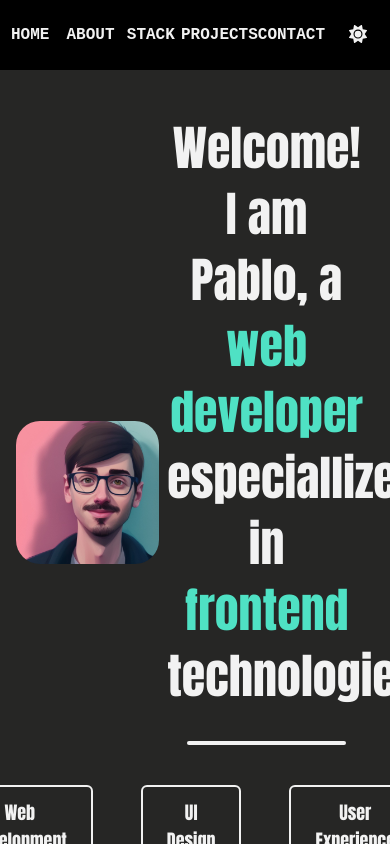
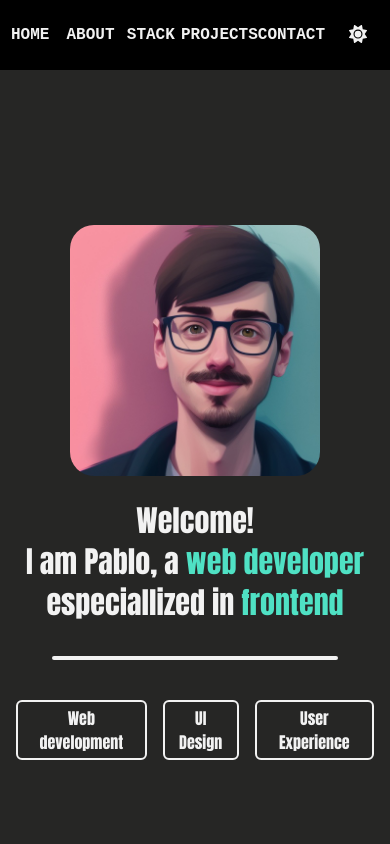
Before and after one commit to pabloff95/portfolio, a React (Vite) app: page / in a window 390 px wide. Built offline with nearby package versions, Linux system fonts and the light colour scheme.

Commit message:
Make home page responsive

```diff
--- a/src/pages/Home.tsx
+++ b/src/pages/Home.tsx
@@ -2,32 +2,32 @@ export default function Home() {
   return (
     <>
       <section className="h-[100vh] w-full overflow-hidden">
-        <div className="flex h-full w-full justify-center items-center px-4">
-          <div className="w-[40%] hidden-animation hidden-animation-left">
+        <div className="flex flex-col lg:flex-row h-full w-full justify-center items-center px-4">
+          <div className="mb-6 lg:mb-0 w-[70%] lg:w-[40vw] lg:hidden-animation lg:hidden-animation-left">
             <img
               className="rounded-3xl m-auto"
               src="/images/profile.jpg"
               alt="Profile picture"
             />
           </div>
-          <div className="font-impact text-center w-[60%] px-2 flex flex-col gap-8 hidden-animation hidden-animation-right">
-            <p className="text-5xl leading-snug">
+          <div className="font-impact text-center w-full md:w-[60vw] flex flex-col gap-8 md:hidden-animation md:hidden-animation-right">
+            <p className="text-3xl md:text-4xl xl:text-5xl leading-snug">
               Welcome! <br />I am Pablo, a{" "}
               <span className="text-primary">web developer</span> especiallized
-              in <span className="text-primary">frontend</span> technologies
+              in <span className="text-primary">frontend</span>
             </p>
             <div className="m-auto w-[80%] bg-font-base h-1 rounded-lg"></div>
-            <div className="mt-2 flex gap-12 w-full justify-center">
-              <div className="py-3 px-6 border-2 border-font-base text-lg rounded-md flex items-center justify-center">
+            <div className="mt-2 flex flex-row gap-4 2xl:gap-12 w-full justify-center">
+              <div className="w-fit py-1 lg:py-2 2xl:py-3 px-2 lg:px-4 2xl:px-6 border-2 border-font-base lg:text-md 2xl:text-lg rounded-md flex items-center justify-center">
                 <span>Web development</span>
               </div>
-              <div className="py-3 px-6 border-2 border-font-base text-lg rounded-md flex items-center justify-center">
+              <div className="w-fit py-1 lg:py-2 2xl:py-3 px-2 lg:px-4 2xl:px-6 border-2 border-font-base lg:text-md 2xl:text-lg rounded-md flex items-center justify-center">
                 <span>UI Design</span>
               </div>
-              <div className="py-3 px-6 border-2 border-font-base text-lg rounded-md flex items-center justify-center">
+              <div className="w-fit py-1 lg:py-2 2xl:py-3 px-2 lg:px-4 2xl:px-6 border-2 border-font-base lg:text-md 2xl:text-lg rounded-md flex items-center justify-center">
                 <span>User Experience</span>
               </div>
-              <div className="py-3 px-6 border-2 border-font-base text-lg rounded-md flex items-center justify-center">
+              <div className="hidden xl:flex py-1 lg:py-2 2xl:py-3 px-2 lg:px-4 2xl:px-6 border-2 border-font-base lg:text-md 2xl:text-lg rounded-md items-center justify-center">
                 <span>Fullstack</span>
               </div>
             </div>
```
